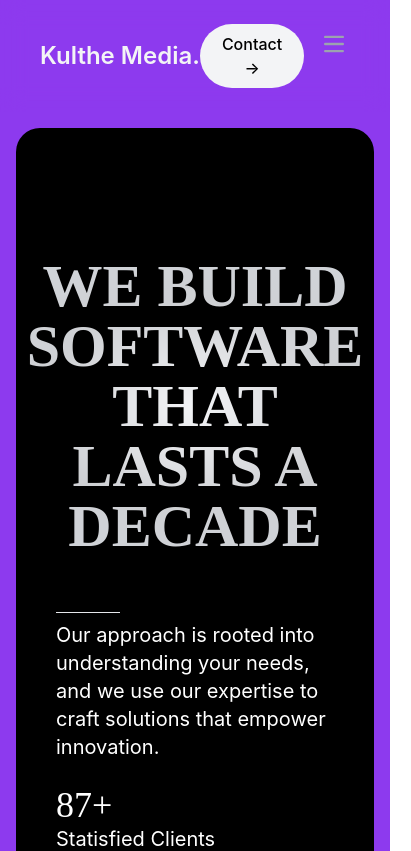
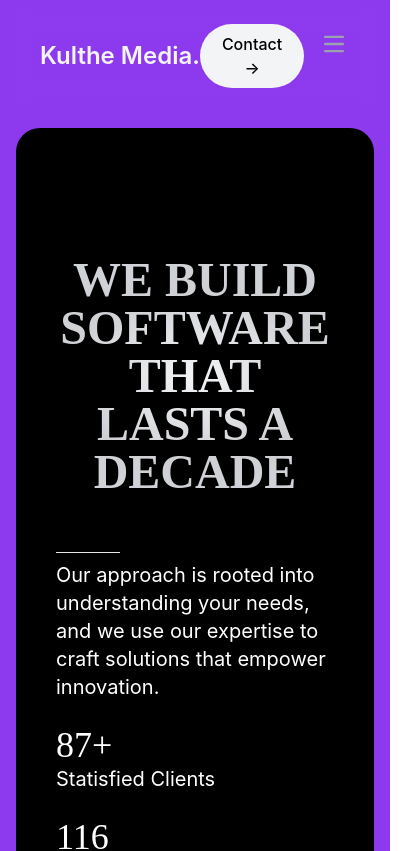
Before and after one commit to kultheco/kulthemedia-web, a React (Create React App) app: page / in a window 390 px wide. Shown: the top 851 px of the page, 411 px wide, since content can reach past the window. Built offline with nearby package versions, Linux system fonts and the light colour scheme.

Commit message:
stuff here and there

```diff
--- a/src/components/HomeComp/Hero.jsx
+++ b/src/components/HomeComp/Hero.jsx
@@ -5,7 +5,7 @@ const Hero = () => {
     <section className="mx-4 md:mx-8">
       <div className="text-white items-center justify-center bg-black rounded-t-3xl py-32">
         <div className="flex items-center justify-center">
-          <h1 className="uppercase text-6xl md:text-6xl lg:text-8xl px-12  text-center font-bold headings">
+          <h1 className="uppercase text-5xl md:text-6xl lg:text-8xl px-12  text-center font-bold headings">
             we build software that lasts a decade
           </h1>
         </div>
```
